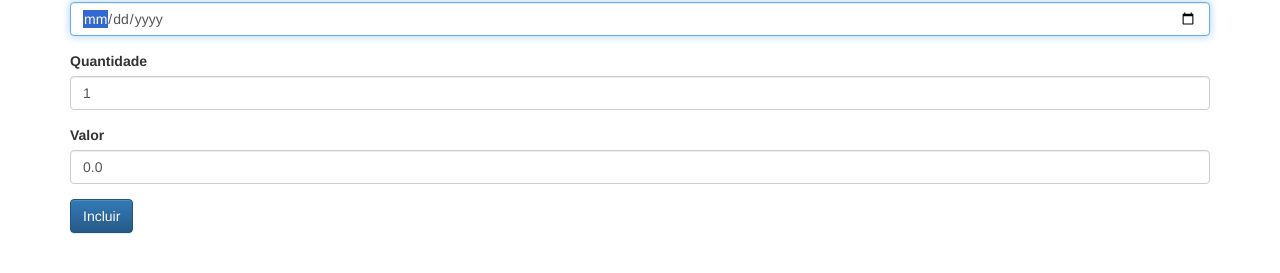
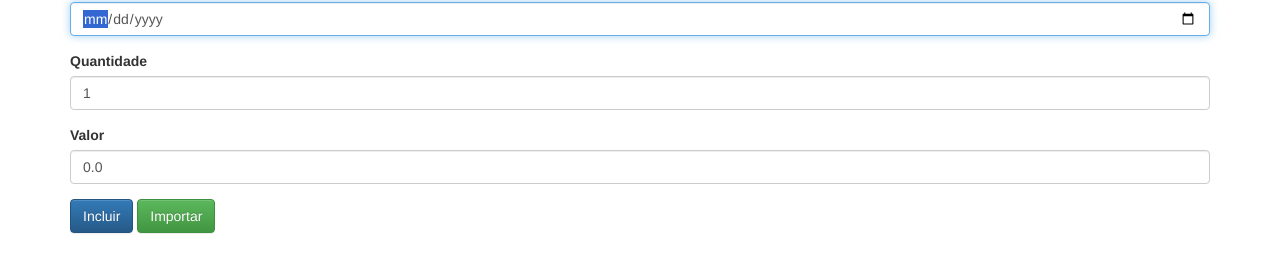
Before and after one commit to arthursiq5/AluraBank, a website: page Bank/index.html in a window 1280 px wide. Shown: the part 93-366 px from the top of the page. Drawn offline with Linux system fonts and the light colour scheme; no server answers.

Commit message:
criado botão que será usado para importar os dados

```diff
--- a/Bank/index.html
+++ b/Bank/index.html
@@ -31,6 +31,7 @@
         </div>
 
         <button class="btn btn-primary" type="submit">Incluir</button>
+        <button id="botao-importa" class="btn btn-success" type="button">Importar</button>
     </form>
 
     <br/>
```
